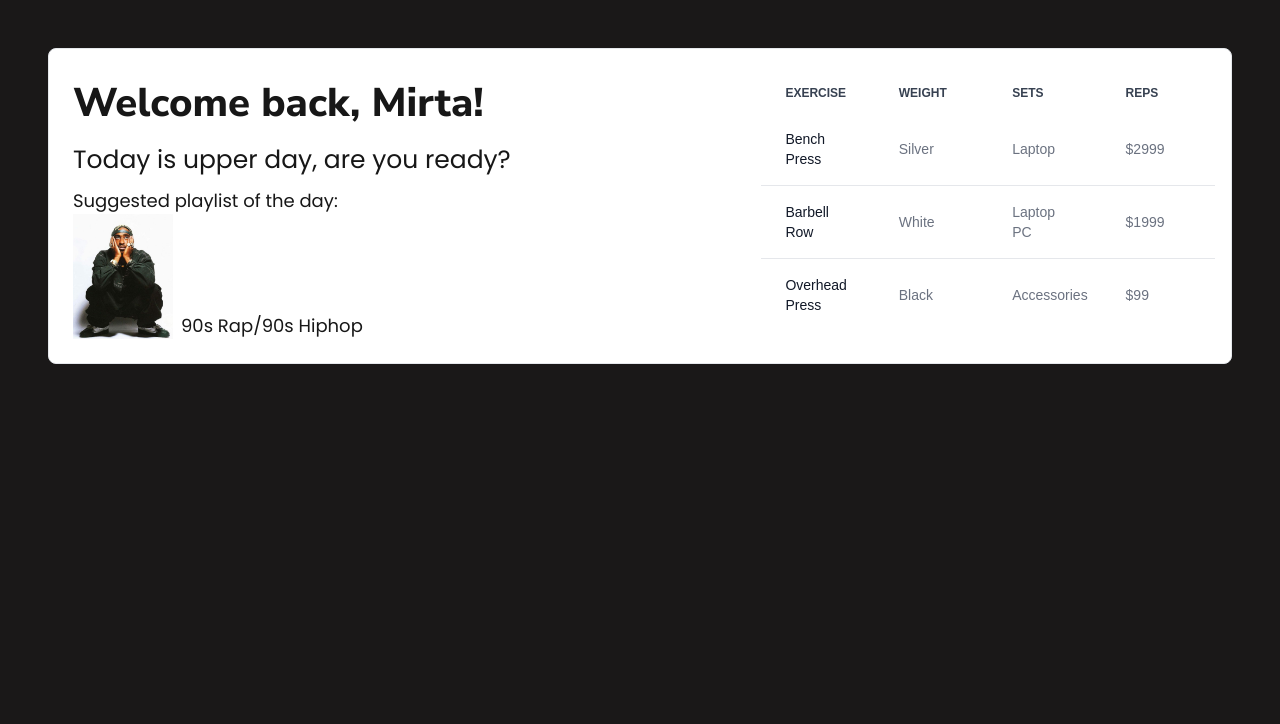
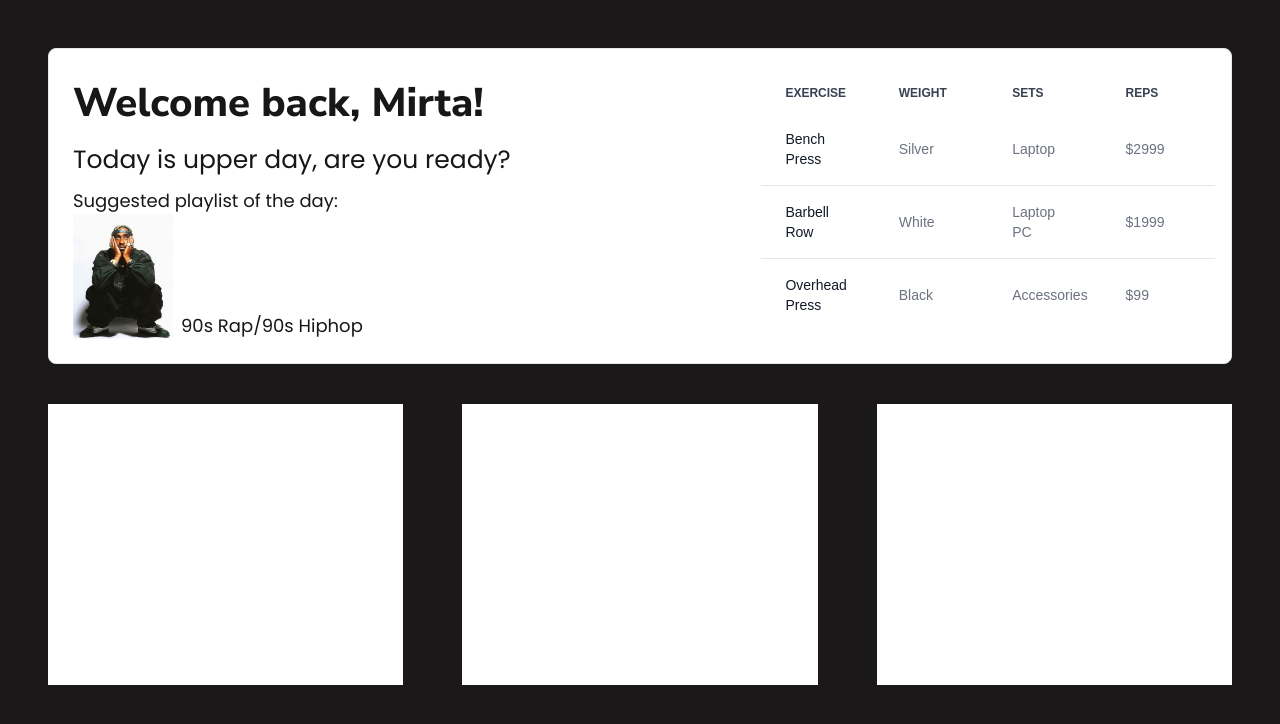
Before and after one commit to mirtakardum/workout-planner, a Next.js app: page / in a window 1280 px wide. Shown: the top 724 px of the page. Built offline with nearby package versions, Linux system fonts and the light colour scheme.

Commit message:
Added bottom cards

```diff
--- a/app/page.js
+++ b/app/page.js
@@ -8,7 +8,11 @@ export default function Home() {
     <div className="flex-column h-screen w-screen p-12 bg-wp-dark">
       <div className="flex">
         <HeroCard/>
-        <div className="bg-white" />
+      </div>
+      <div className="flex h-[40%] justify-between mt-10">
+        <div className="bg-white min-h-[100%] w-[30%]" />
+        <div className="bg-white min-h-[100%] w-[30%]" />
+        <div className="bg-white min-h-[100%] w-[30%]" />
       </div>
     </div>
     </>
--- a/components/WorkoutTable.js
+++ b/components/WorkoutTable.js
@@ -3,7 +3,7 @@
 function WorkoutTable(){
     return(
         <>
-        <div class="relative overflow-x-auto">
+        <div className="relative overflow-x-auto">
             <table className="w-full table-fixed text-sm text-left rtl:text-right text-gray-500">
                 <thead className="text-xs text-gray-700 uppercase">
                     <tr>
```
